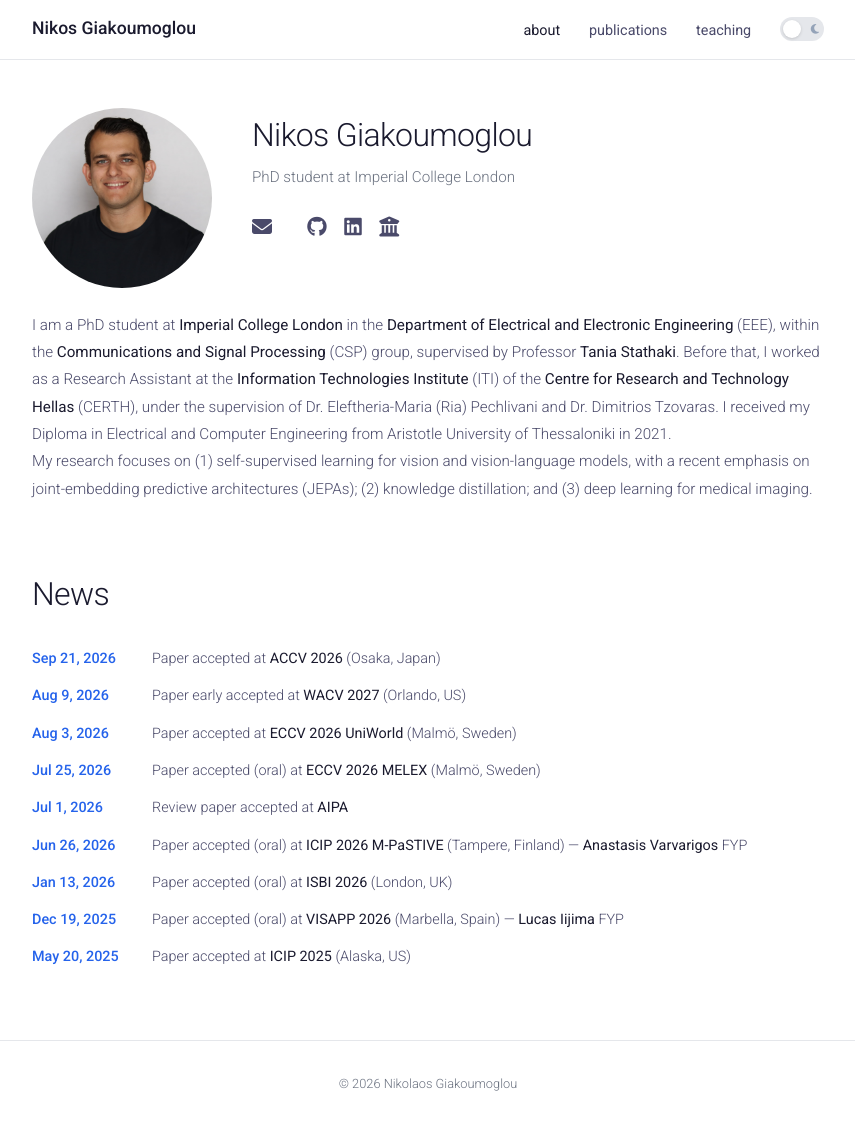
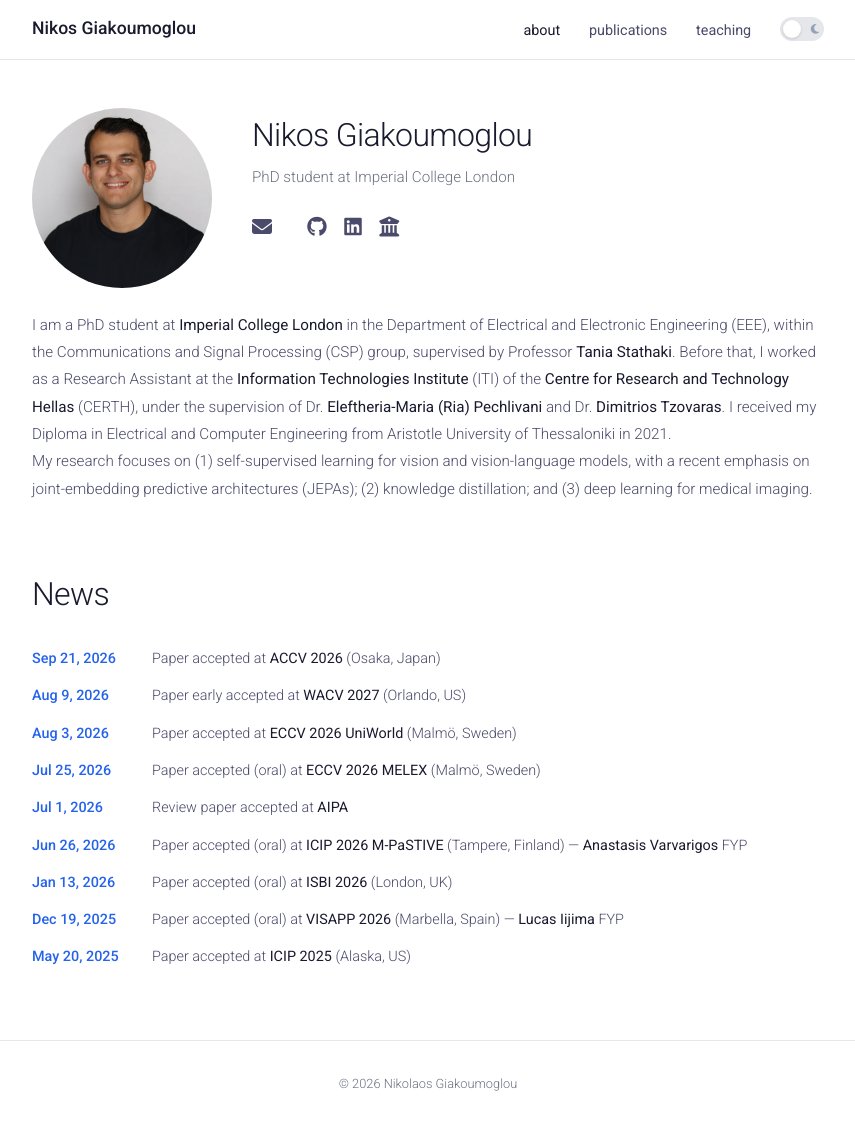
Before and after one commit to giakoumoglou/giakoumoglou.github.io, a Jekyll site: the page built from index.html, in a window 1280 px wide and 1127 px high. Shown: the whole window, without its empty margins (212-1067 px from the left). Built offline with Jekyll 4.4.1, drawn with Linux system fonts in a browser that asks for light colours; a style sheet for code colours, icons or effects is not loaded; part of the change alters nothing that is shown.

```diff
--- a/_data/profile.yml
+++ b/_data/profile.yml
@@ -5,14 +5,13 @@ subtitle: 'PhD student at [Imperial College London](https://profiles.imperial.ac
 
 bio: >
   I am a PhD student at [Imperial College London](https://www.imperial.ac.uk/) in the
-  [Department of Electrical and Electronic Engineering](https://www.imperial.ac.uk/electrical-engineering/)
-  (EEE), within the
-  [Communications and Signal Processing](https://www.imperial.ac.uk/electrical-engineering/research/communications-and-signal-processing/)
-  (CSP) group, supervised by Professor
+  Department of Electrical and Electronic Engineering (EEE), within the
+  Communications and Signal Processing (CSP) group, supervised by Professor
   [Tania Stathaki](https://profiles.imperial.ac.uk/t.stathaki). Before that, I
   worked as a Research Assistant at the [Information Technologies Institute](https://www.iti.gr/)
   (ITI) of the [Centre for Research and Technology Hellas](https://www.certh.gr/) (CERTH),
-  under the supervision of Dr. Eleftheria-Maria (Ria) Pechlivani and Dr. Dimitrios Tzovaras.
+  under the supervision of Dr. [Eleftheria-Maria (Ria) Pechlivani](https://www.iti.gr/iti/en/people/eleftheria-maria-pechlivani/)
+  and Dr. [Dimitrios Tzovaras](https://www.iti.gr/iti/en/people/dimitrios-tzovaras/).
   I received my Diploma in Electrical and Computer Engineering from Aristotle
   University of Thessaloniki in 2021.
 
```
